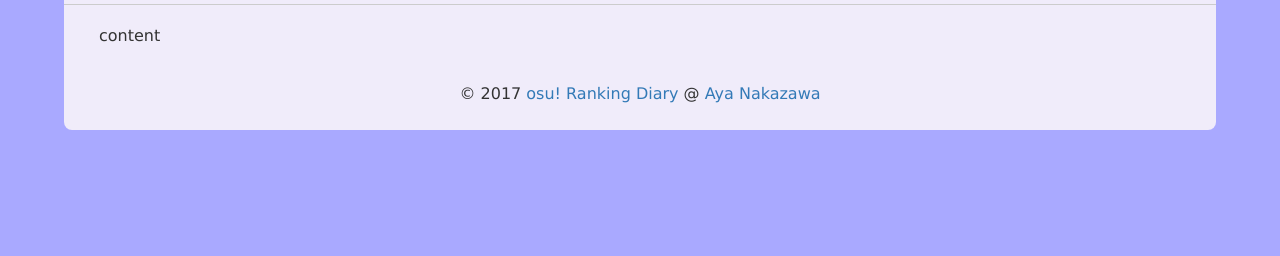
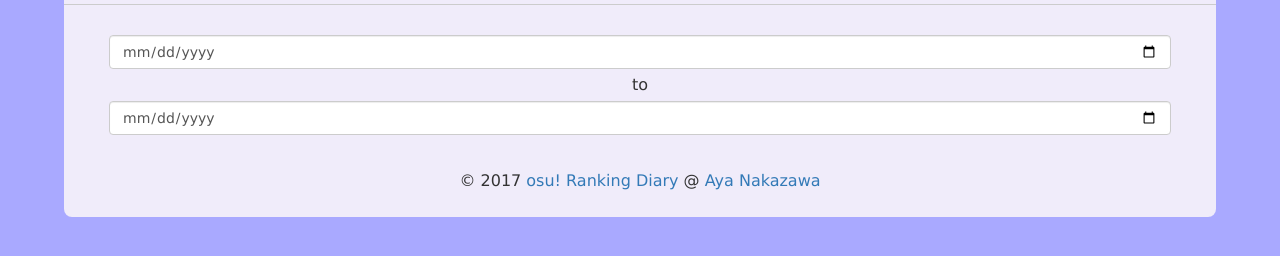
Before and after one commit to AyaNakazawa/osu_ranking_diary, a plain HTML site: page index.html in a window 1280 px wide. Shown: the part 180-436 px from the top of the page. Drawn offline with Linux system fonts and the light colour scheme.

Commit message:
[add] Add #search-date-area
add #search-date-area in html & css
swap #content and #main in html & css
change .content to #content in html & css
change .header to #header in html & css
change .main to #main in html & css
change .footer to #footer in html & css
change document/img to document/images
add .gitignore

```diff
--- a/css/mystyle.css
+++ b/css/mystyle.css
@@ -17,22 +17,27 @@ a:hover {
   text-decoration: none;
 }
 
-/* main */
+/* content */
 
-.main {
+#content {
   width: 90%;
   margin: 20px auto;
   padding: 20px 0;
   background: #f0ecfa;
   border-radius: 8px;
+  overflow: hidden;
 }
 
 /* header */
 
-header {
+#header {
   height: 64px;
   line-height: 64px;
   text-align: center;
+}
+
+#title {
+  cursor: pointer;
 }
 
 /* navbar */
@@ -52,18 +57,33 @@ header {
   cursor: pointer;
 }
 
-/* content */
+/* main */
 
-.content {
+#main {
   margin: 20px;
+  overflow: hidden;
+}
+
+/* search-date-area */
+
+#search-date-area {
+  text-align: center;
+  margin: 10px;
+}
+
+#search-date-area > p {
+  height: 32px;
+  line-height: 32px;
+  margin: 0;
 }
 
 /* footer */
 
-footer {
+#footer {
   height: 32px;
   line-height: 32px;
   text-align: center;
+  overflow: hidden;
 }
 
 /* other */
@@ -84,7 +104,7 @@ footer {
 
 @media (min-width: 1366px) {
 
-  .main {
+  #content {
     width: 1232px;
 
   }
--- a/index.html
+++ b/index.html
@@ -13,10 +13,10 @@
     <link rel="icon" href="favicon.ico" type="image/vnd.microsoft.icon"/>
   </head>
   <body>
-    <div class="main">
-      <header class="container-fluid" id="top">
-        <h1><a href="" id="title">osu! Ranking Diary</a></h1>
-      </header>
+    <div id="content">
+      <div class="container-fluid" id="header">
+        <h1><a id="title">osu! Ranking Diary</a></h1>
+      </div>
       <nav class="navbar navbar-default">
         <div class="container-fluid">
           <div class="navbar-header">
@@ -37,14 +37,18 @@
           </div>
         </div>
       </nav>
-      <div class="container-fluid content">
-        <p>content</p>
+      <div class="container-fluid" id="main">
+        <div id="search-date-area">
+          <input type="date" name="init-date" class="form-control">
+          <p>to</p>
+          <input type="date" name="exit-date" class="form-control">
+        </div>
       </div>
-      <footer class="container-fluid">
+      <div class="container-fluid" id="footer">
         <p ="footer-text">
           © 2017 <a href="https://github.com/AyaNakazawa/osu_ranking_diary" target="_blank">osu! Ranking Diary</a> @ <a href="https://github.com/AyaNakazawa/" alt="Aya Nakazawa Github" target="_blank">Aya Nakazawa</a>
         </p>
-      </footer>
+      </div>
     </div>
 
     <div id="modalDialog"></div>
```
Also changed, not shown: document/images/mockup_01.png (renamed from document/img/mockup_01.png), 3 other files.
